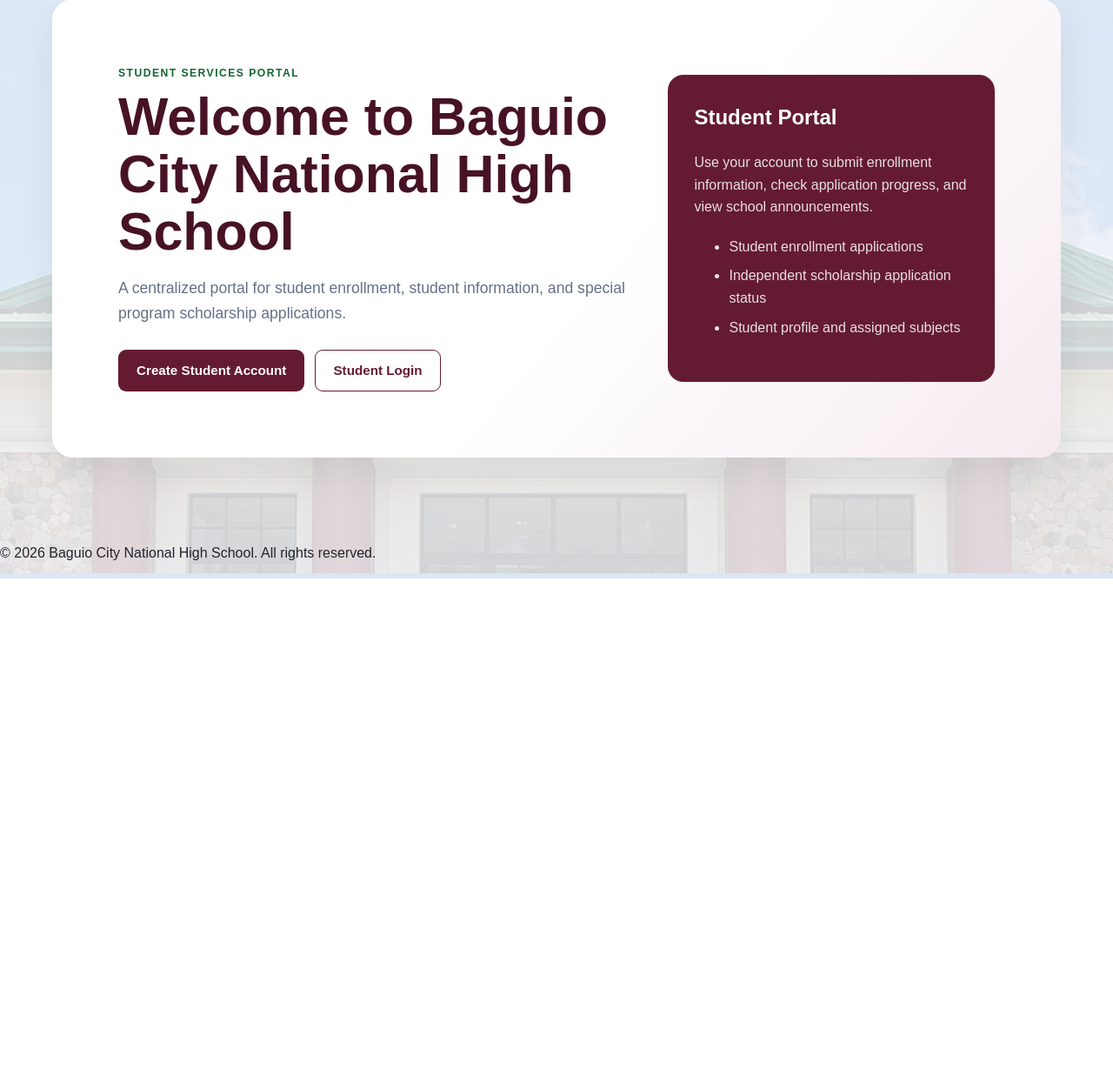
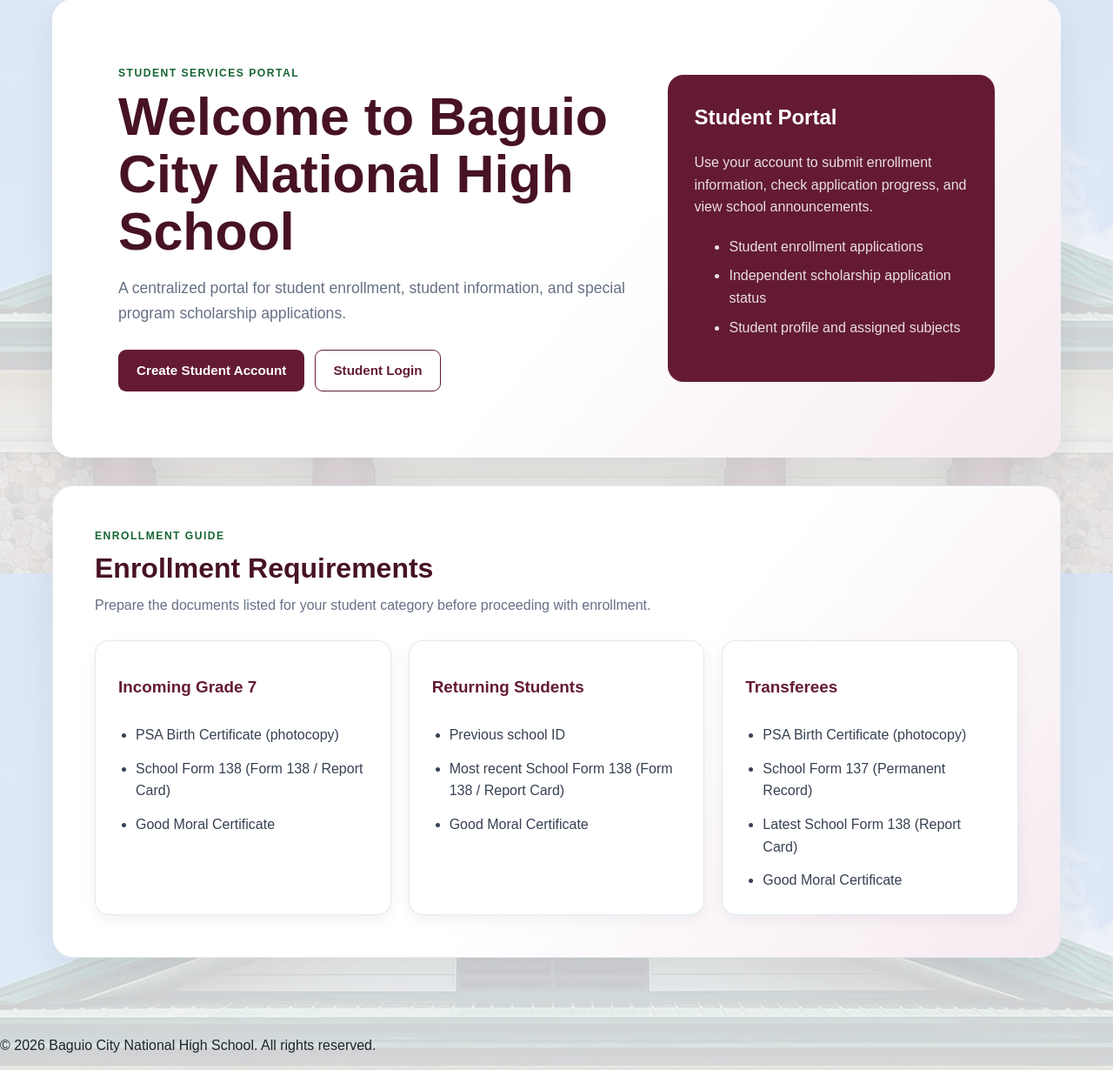
Before and after one commit to UBSITStaMariaMia/public-school-enrollment-scholarship-system, a PHP site: page /public-school-enrollment-scholarship-system/index.php in a window 1280 px wide. Shown: the part 141-1371 px from the top of the page at 87% size. Before the commit the page ends 806 px from the top, so only its background shows below. Run offline with PHP 8.4, Linux system fonts and the light colour scheme.

Commit message:
Update home page enrollment requirements design

```diff
--- a/index.php
+++ b/index.php
@@ -6,6 +6,114 @@ if (current_user()) {
 $pageTitle = 'Home';
 require_once __DIR__ . '/includes/header.php';
 ?>
+<style>
+    /* Match the hero section's width, gradient, and rounded-card treatment. */
+    .enrollment-requirements {
+        width: 100%;
+        box-sizing: border-box;
+        margin: 32px 0 0;
+        padding: clamp(28px, 4vw, 48px);
+        border: 1px solid rgba(226, 232, 240, .9);
+        border-radius: 24px;
+        background: linear-gradient(130deg, #fff 0%, #fff 55%, #f5eaf0 100%);
+        box-shadow: var(--shadow, 0 12px 32px rgba(15, 23, 42, .08));
+    }
+
+    .requirements-heading {
+        margin: 0 0 28px;
+        text-align: left;
+    }
+
+    .requirements-heading .eyebrow {
+        margin-bottom: 8px;
+    }
+
+    .requirements-heading h2 {
+        margin: 8px 0 10px;
+        color: var(--maroon-dark, #50152b);
+        font-size: clamp(1.7rem, 2.5vw, 2.15rem);
+        line-height: 1.2;
+    }
+
+    .requirements-heading > p:last-child {
+        margin: 0;
+        color: var(--muted, #64748b);
+    }
+
+    .requirements-grid {
+        display: grid;
+        grid-template-columns: repeat(3, minmax(0, 1fr));
+        grid-auto-rows: 1fr;
+        gap: 20px;
+        align-items: stretch;
+    }
+
+    .requirement-card {
+        display: flex;
+        flex-direction: column;
+        box-sizing: border-box;
+        min-width: 0;
+        height: 100%;
+        padding: 26px;
+        border: 1px solid rgba(226, 232, 240, .95);
+        border-radius: 16px;
+        background: #fff;
+        box-shadow: 0 6px 18px rgba(15, 23, 42, .05);
+    }
+
+    .requirement-card h3 {
+        display: flex;
+        align-items: center;
+        min-height: 2.8em;
+        margin: 0 0 16px;
+        color: var(--maroon, #651b35);
+        font-size: 1.18rem;
+        line-height: 1.35;
+    }
+
+    .requirement-card ul {
+        margin: 0;
+        padding-left: 20px;
+        color: var(--text, #374151);
+    }
+
+    .requirement-card li {
+        margin: 0 0 13px;
+        line-height: 1.6;
+    }
+
+    .requirement-card li:last-child {
+        margin-bottom: 0;
+    }
+
+    @media (max-width: 900px) {
+        .requirements-grid {
+            grid-template-columns: 1fr;
+            grid-auto-rows: auto;
+        }
+
+        .requirement-card {
+            height: auto;
+        }
+
+        .requirement-card h3 {
+            min-height: 0;
+        }
+    }
+
+    @media (max-width: 520px) {
+        .enrollment-requirements {
+            margin-top: 24px;
+            padding: 22px;
+            border-radius: 18px;
+        }
+
+        .requirement-card {
+            padding: 22px;
+        }
+    }
+</style>
+
 <section class="hero">
     <div class="hero-copy">
         <p class="eyebrow">Student Services Portal</p>
@@ -26,4 +134,43 @@ require_once __DIR__ . '/includes/header.php';
         </ul>
     </div>
 </section>
+
+<section class="enrollment-requirements" aria-labelledby="enrollmentRequirementsTitle">
+    <div class="requirements-heading">
+        <p class="eyebrow">Enrollment Guide</p>
+        <h2 id="enrollmentRequirementsTitle">Enrollment Requirements</h2>
+        <p>Prepare the documents listed for your student category before proceeding with enrollment.</p>
+    </div>
+
+    <div class="requirements-grid">
+        <article class="requirement-card">
+            <h3>Incoming Grade 7</h3>
+            <ul>
+                <li>PSA Birth Certificate (photocopy)</li>
+                <li>School Form 138 (Form 138 / Report Card)</li>
+                <li>Good Moral Certificate</li>
+            </ul>
+        </article>
+
+        <article class="requirement-card">
+            <h3>Returning Students</h3>
+            <ul>
+                <li>Previous school ID</li>
+                <li>Most recent School Form 138 (Form 138 / Report Card)</li>
+                <li>Good Moral Certificate</li>
+            </ul>
+        </article>
+
+        <article class="requirement-card">
+            <h3>Transferees</h3>
+            <ul>
+                <li>PSA Birth Certificate (photocopy)</li>
+                <li>School Form 137 (Permanent Record)</li>
+                <li>Latest School Form 138 (Report Card)</li>
+                <li>Good Moral Certificate</li>
+            </ul>
+        </article>
+    </div>
+</section>
+
 <?php require_once __DIR__ . '/includes/footer.php'; ?>
```
